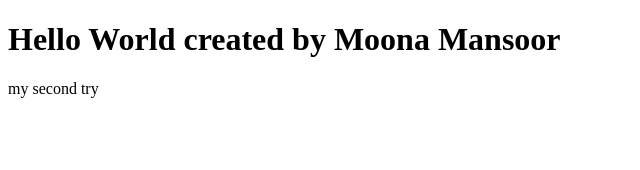
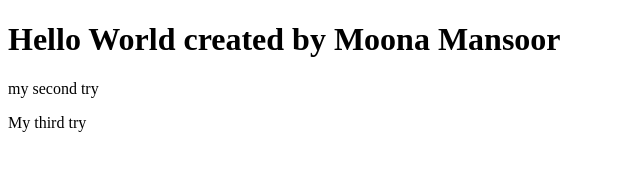
Before and after one commit to Moonamansoor06/bootcampprac, a plain HTML site: page index.html in a window 1280 px wide. Shown: the whole page, without its empty margins (0-640 px from the left). Drawn offline with Linux system fonts and the light colour scheme.

Commit message:
yaml updated

```diff
--- a/index.html
+++ b/index.html
@@ -8,5 +8,6 @@
 <body>
     <h1>Hello World created by Moona Mansoor</h1>
     <p> my second try</p>
+    <p>My third try</p>
 </body>
 </html>
```
Also changed, not shown: 1 other file.
